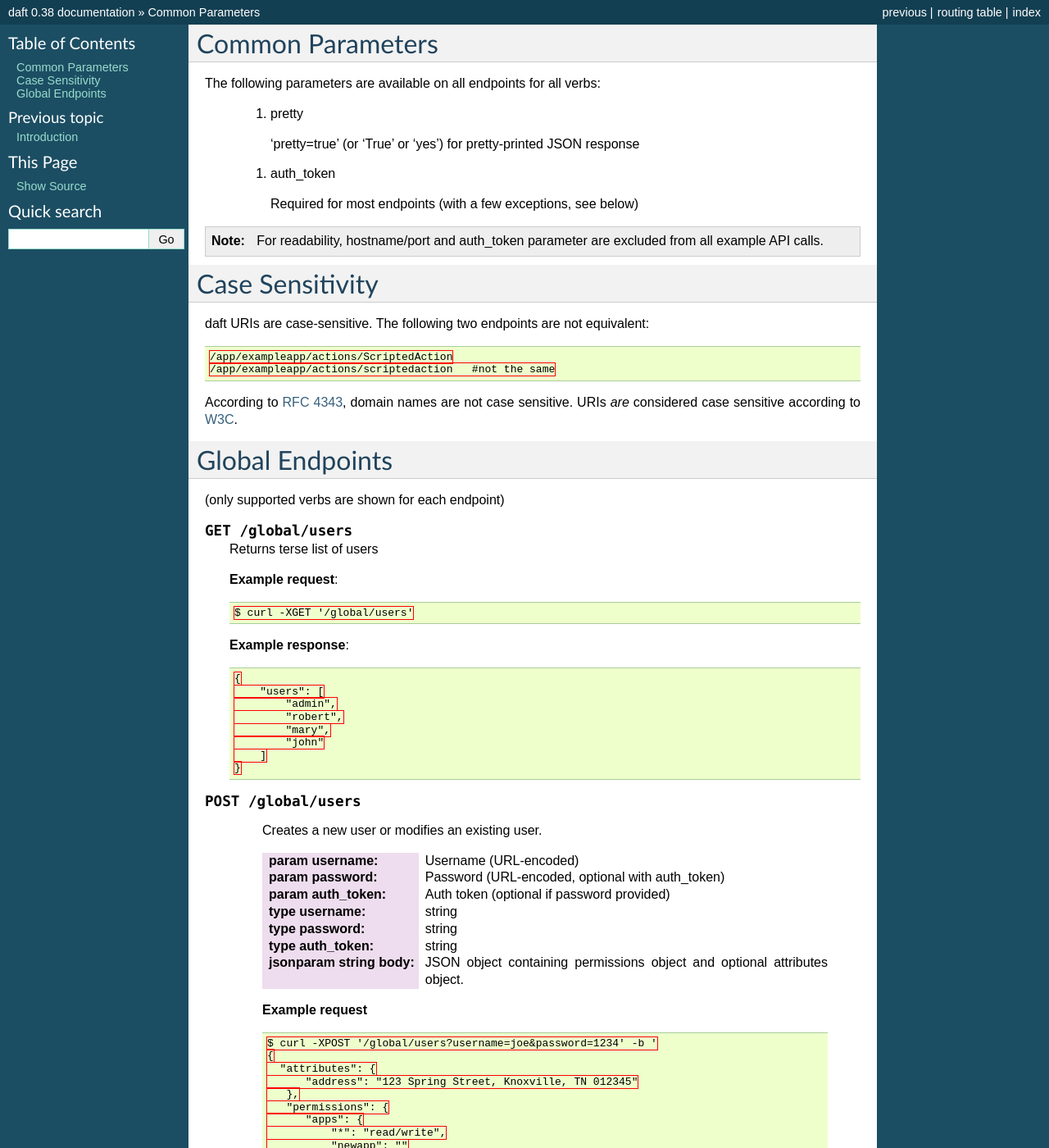
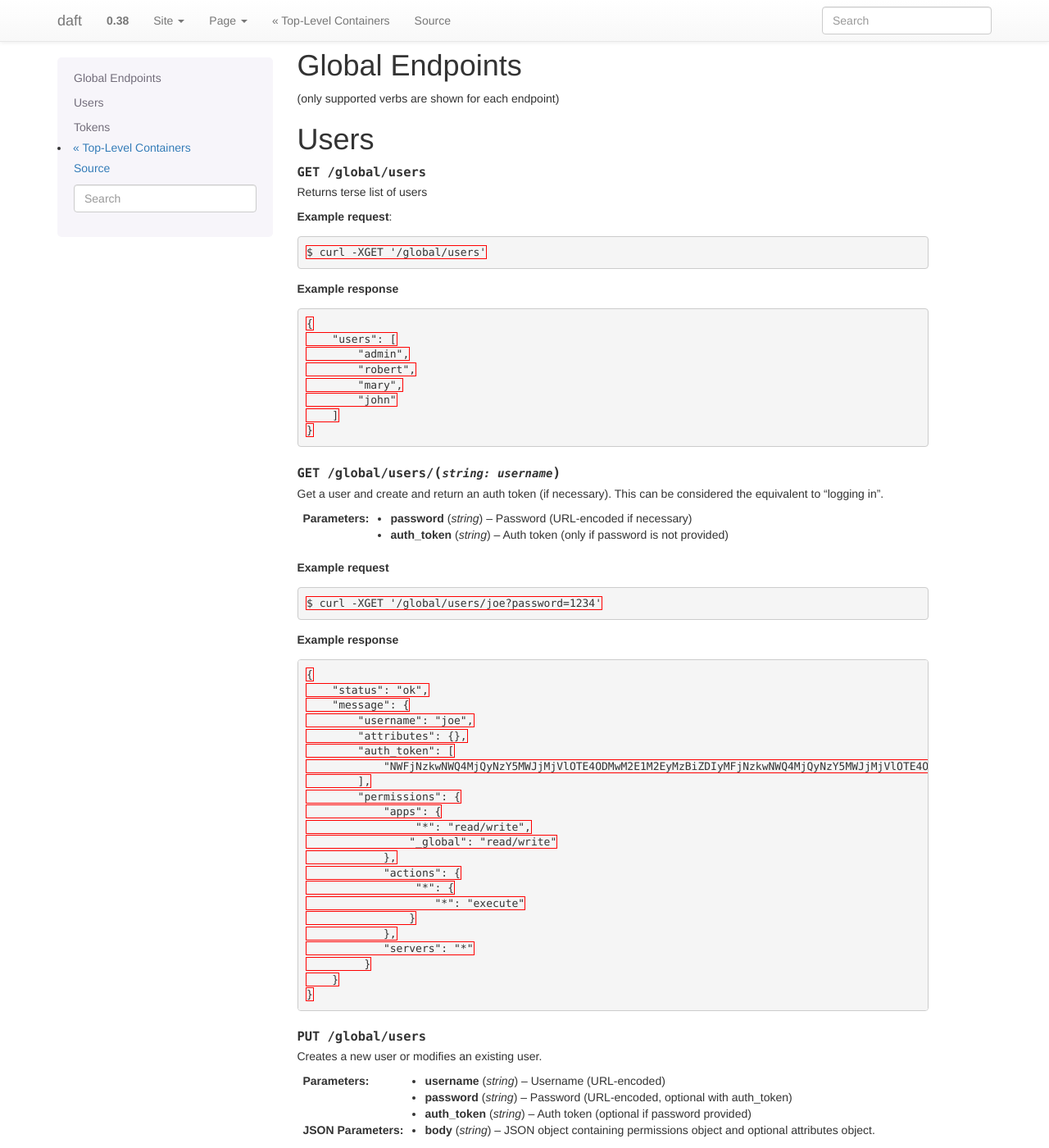
Before and after one commit to bkeroack/elita, a Sphinx documentation site: the page built from doc/global.rst, in a window 1280 px wide and 1400 px high. Shown: the whole window at 82% size. Built offline with Sphinx 7.4.7, drawn with Linux system fonts in a browser that asks for light colours; pages that are not in the unit, such as notebooks, are missing from menus; some of the changed text lies outside the part shown.

Commit message:
docs expansion and bootstrap theme

```diff
--- a/doc/conf.py
+++ b/doc/conf.py
@@ -14,6 +14,7 @@
 
 import sys
 import os
+import sphinx_bootstrap_theme
 
 # If extensions (or modules to document with autodoc) are in another directory,
 # add these directories to sys.path here. If the directory is relative to the
@@ -98,15 +99,17 @@ pygments_style = 'sphinx'
 
 # The theme to use for HTML and HTML Help pages.  See the documentation for
 # a list of builtin themes.
-html_theme = 'default'
+html_theme = 'bootstrap'
 
 # Theme options are theme-specific and customize the look and feel of a theme
 # further.  For a list of options available for each theme, see the
 # documentation.
-#html_theme_options = {}
+html_theme_options = {
+    'bootstrap_version': '3'
+}
 
 # Add any paths that contain custom themes here, relative to this directory.
-#html_theme_path = []
+html_theme_path = sphinx_bootstrap_theme.get_html_theme_path()
 
 # The name for this set of Sphinx documents.  If None, it defaults to
 # "<project> v<release> documentation".
--- /dev/null
+++ b/doc/endpoints.rst
@@ -0,0 +1,48 @@
+====================
+Top-Level Containers
+====================
+
+The following top-level containers are available:
+
+* ``/app`` - Application container
+* ``/global`` - Site-wide global objects (users, tokens, etc.)
+* ``/job`` - Asynchronous jobs
+* ``/server`` - Server objects
+
+Documentation:
+
+.. toctree::
+
+   app.rst
+   global.rst
+   job.rst
+   server.rst
+
+=================
+Common Parameters
+=================
+
+The following parameters are available on all endpoints for all verbs:
+
+* ``auth_token``:  Authorization token (required for all resources that don't accept a password URL parameter)
+* ``pretty``: Pretty-print JSON response? ("true", "false", "yes", "no")
+
+.. ATTENTION::
+   For readability, hostname/port and auth_token parameter are excluded from all example URIs and API calls.
+   Keep in mind, every resource requires some form of authentication (auth_token in the majority of cases or password)
+
+================
+Case Sensitivity
+================
+
+daft URIs are case-sensitive. The following two endpoints are not equivalent:
+
+   ``/app/exampleapp/actions/ScriptedAction``
+
+Contrasted with...
+
+   ``/app/exampleapp/actions/scriptedaction``  Not the same!
+
+.. NOTE::
+   URIs are considered case sensitive according to `W3C <http://www.w3.org/TR/WD-html40-970708/htmlweb.html>`_.
+   According to `RFC 4343 <http://tools.ietf.org/html/rfc4343>`_, domain names are not case sensitive.
--- a/doc/global.rst
+++ b/doc/global.rst
@@ -1,38 +1,12 @@
-
-=================
-Common Parameters
-=================
-
-The following parameters are available on all endpoints for all verbs:
-
-    #.   pretty
-        'pretty=true' (or 'True' or 'yes') for pretty-printed JSON response
-    #.   auth_token
-        Required for most endpoints (with a few exceptions, see below)
-
-.. NOTE::
-   For readability, hostname/port and auth_token parameter are excluded from all example API calls.
-
-================
-Case Sensitivity
-================
-
-daft URIs are case-sensitive. The following two endpoints are not equivalent:
-
-.. sourcecode:: http
-
-   /app/exampleapp/actions/ScriptedAction
-   /app/exampleapp/actions/scriptedaction   #not the same
-
-According to `RFC 4343 <http://tools.ietf.org/html/rfc4343>`_, domain names are not case sensitive. URIs *are*
-considered case sensitive according to `W3C <http://www.w3.org/TR/WD-html40-970708/htmlweb.html>`_.
-
 ================
 Global Endpoints
 ================
 (only supported verbs are shown for each endpoint)
 
 
+=====
+Users
+=====
 
 .. http:get::   /global/users
 
@@ -45,7 +19,7 @@ Global Endpoints
 
       $ curl -XGET '/global/users'
 
-   **Example response**:
+   **Example response**
 
    .. sourcecode:: http
 
@@ -58,17 +32,61 @@ Global Endpoints
           ]
       }
 
-.. http:post::  /global/users
+.. http:get::   /global/users/(string:username)
+
+   Get a user and create and return an auth token (if necessary).
+   This can be considered the equivalent to "logging in".
+
+   :param password: Password (URL-encoded if necessary)
+   :param auth_token: Auth token (only if password is not provided)
+   :type password: string
+   :type auth_token: string
+
+   **Example request**
+
+   .. sourcecode:: http
+
+      $ curl -XGET '/global/users/joe?password=1234'
+
+   **Example response**
+
+   .. sourcecode:: http
+
+      {
+          "status": "ok",
+          "message": {
+              "username": "joe",
+              "attributes": {},
+              "auth_token": [
+                  "NWFjNzkwNWQ4MjQyNzY5MWJjMjVlOTE4ODMwM2E1M2EyMzBiZDIyMFjNzkwNWQ4MjQyNzY5MWJjMjVlOTE4ODMQ"
+              ],
+              "permissions": {
+                  "apps": {
+                       "*": "read/write",
+                      "_global": "read/write"
+                  },
+                  "actions": {
+                       "*": {
+                          "*": "execute"
+                      }
+                  },
+                  "servers": "*"
+               }
+          }
+      }
+
+
+.. http:put:: /global/users
 
    Creates a new user or modifies an existing user.
 
    :param username: Username (URL-encoded)
    :param password: Password (URL-encoded, optional with auth_token)
    :param auth_token: Auth token (optional if password provided)
+   :jsonparam string body: JSON object containing permissions object and optional attributes object.
    :type username: string
    :type password: string
    :type auth_token: string
-   :jsonparam string body: JSON object containing permissions object and optional attributes object.
 
    **Example request**
 
@@ -124,3 +139,8 @@ Global Endpoints
    .. sourcecode:: http
 
       $ curl -XDELETE '/global/users/joe'
+
+
+======
+Tokens
+======
--- a/doc/index.rst
+++ b/doc/index.rst
@@ -12,7 +12,7 @@ Contents:
    :maxdepth: 2
 
    intro.rst
-   global.rst
+   endpoints.rst
    applications
    builds
    actions
--- a/doc/intro.rst
+++ b/doc/intro.rst
@@ -24,8 +24,9 @@ Security
 daft has a robust, granular permissions system which can be used to whitelist/blacklist resources on a per-application
 basis.
 
-Due to using stateless authorization tokens, daft *must* be tunnelled through SSL/TLS. By default, the application listens
-to port 2718 on localhost only. An example nginx.conf for SSL proxying is included.
+.. IMPORTANT::
+   Due to using stateless authorization tokens, daft *must* be tunnelled through SSL/TLS. By default, the application listens
+   to port 2718 on localhost only. An example nginx.conf for SSL proxying is included.
 
 
 =======================
```
Also changed, not shown: other parts of doc/global.rst (+5 -8 lines).
